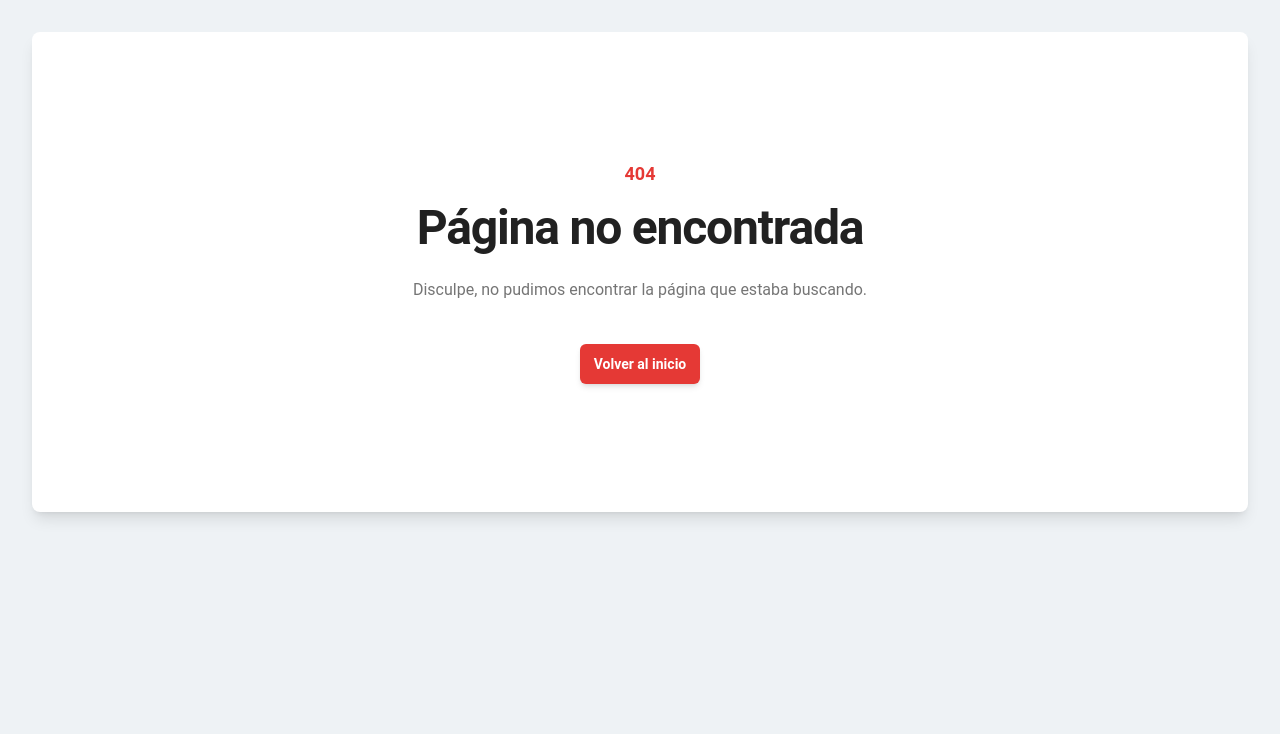
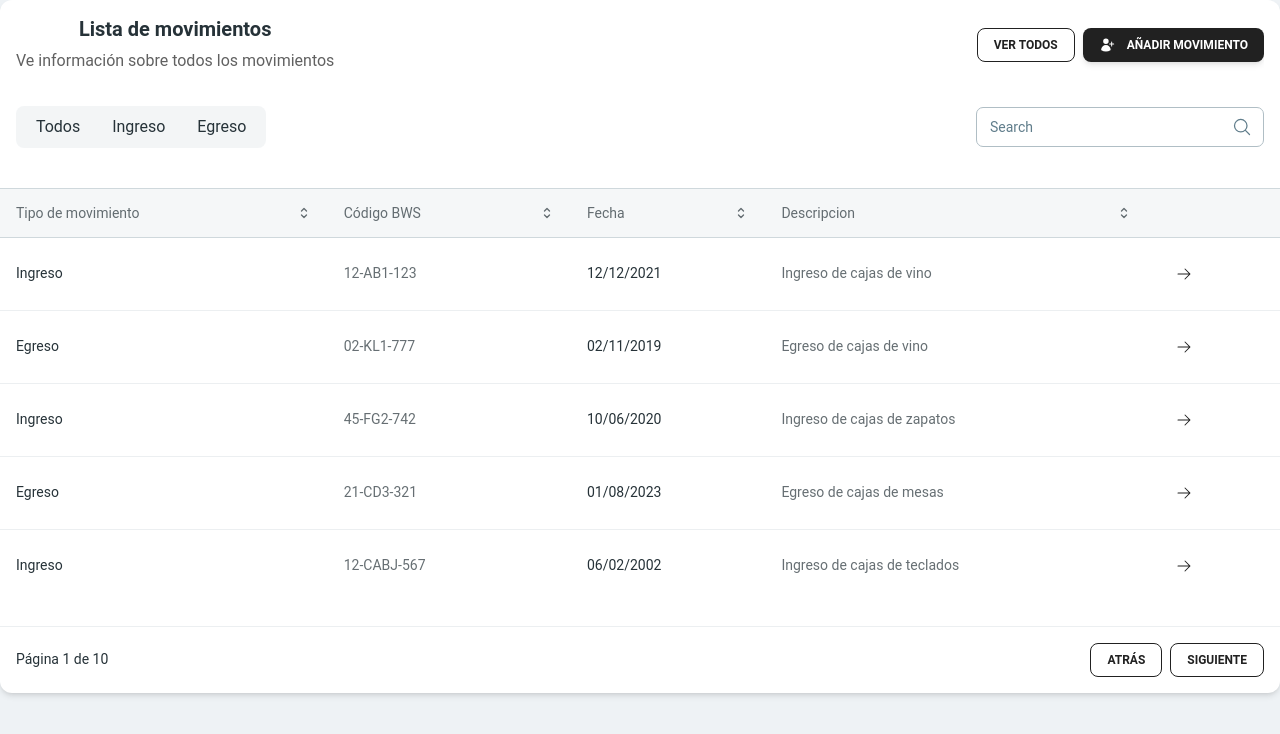
Before and after one commit to PabloSuarezLapalma/react-habProf, a React (Vite) app: page /listarMovimientos in a window 1280 px wide. Before the commit this address had no page. Shown: the top 734 px of the page. Built offline with nearby package versions, Linux system fonts and the light colour scheme.

Commit message:
Comienzo del ListarMovimientos e implementaciones de mejora de rendimiento en el pasaje de rutas

```diff
--- a/src/App.jsx
+++ b/src/App.jsx
@@ -10,6 +10,7 @@ import Home from './pages/Home'
 import Error404 from './pages/Error404'
 import AgregarRack from './pages/AgregarRack'
 import AgregarHangar from './pages/AgregarHangar'
+import ListarMovimientos from './pages/ListarMovimientos'
 
 function App() {
   const [movimientos, setMovimientos] = useState([])
@@ -34,6 +35,7 @@ function App() {
         <Route path="/agregarHangar" element={<AgregarHangar
         setHangar={setHangar}
         hangar={hangar}/>}/>
+        <Route path="/listarMovimientos" element={<ListarMovimientos/>}/>
         <Route path='*' element={<Error404/>}/>
       </Routes>
       </BrowserRouter>
--- a/src/pages/Error404.jsx
+++ b/src/pages/Error404.jsx
@@ -1,3 +1,5 @@
+import React from "react"
+import { Link } from "react-router-dom"
 export default function Error404() {
     return (
       <>
@@ -8,12 +10,12 @@ export default function Error404() {
             <h1 className="mt-4 text-3xl font-bold tracking-tight text-gray-900 sm:text-5xl">Página no encontrada</h1>
             <p className="mt-6 text-base leading-7 text-gray-600">Disculpe, no pudimos encontrar la página que estaba buscando.</p>
             <div className="mt-10 flex items-center justify-center gap-x-6">
-              <a
-                href="/Home"
+              <Link
+                to="/Home"
                 className="rounded-md bg-red-600 px-3.5 py-2.5 text-sm font-semibold text-white shadow-md hover:bg-red-500 focus-visible:outline focus-visible:outline-2 focus-visible:outline-offset-2 focus-visible:outline-indigo-600"
               >
                 Volver al inicio
-              </a>
+              </Link>
             </div>
           </div>
         </main>
--- a/src/pages/ListarMovimientos.jsx
+++ b/src/pages/ListarMovimientos.jsx
@@ -2,7 +2,7 @@ import {
     MagnifyingGlassIcon,
     ChevronUpDownIcon,
   } from "@heroicons/react/24/outline";
-  import { PencilIcon, UserPlusIcon } from "@heroicons/react/24/solid";
+  import { PencilIcon, UserPlusIcon, ArrowRightIcon} from "@heroicons/react/24/solid";
   import {
     Card,
     CardHeader,
@@ -19,91 +19,76 @@ import {
     IconButton,
     Tooltip,
   } from "@material-tailwind/react";
-
+import { Link } from "react-router-dom";
   const TABS = [
     {
-      label: "All",
-      value: "all",
+      label: "Todos",
+      value: "todos",
     },
     {
-      label: "Monitored",
-      value: "monitored",
+      label: "Ingreso",
+      value: "ingreso",
     },
     {
-      label: "Unmonitored",
-      value: "unmonitored",
+      label: "Egreso",
+      value: "egreso",
     },
   ];
 
-  const TABLE_HEAD = ["Member", "Function", "Status", "Employed", ""];
+  const TABLE_HEAD = ["Tipo de movimiento", "Código BWS", "Fecha", "Descripcion", ""];
 
   const TABLE_ROWS = [
     {
-      img: "https://demos.creative-tim.com/test/corporate-ui-dashboard/assets/img/team-3.jpg",
-      name: "John Michael",
-      email: "john@creative-tim.com",
-      job: "Manager",
-      org: "Organization",
-      online: true,
-      date: "23/04/18",
+      tipo:"Ingreso",
+      codigo:"12-AB1-123",
+      fecha:"12/12/2021",
+      descripcion:"Ingreso de cajas de vino",
     },
     {
-      img: "https://demos.creative-tim.com/test/corporate-ui-dashboard/assets/img/team-2.jpg",
-      name: "Alexa Liras",
-      email: "alexa@creative-tim.com",
-      job: "Programator",
-      org: "Developer",
-      online: false,
-      date: "23/04/18",
+      tipo:"Egreso",
+      codigo:"02-KL1-777",
+      fecha:"02/11/2019",
+      descripcion:"Egreso de cajas de vino",
     },
     {
-      img: "https://demos.creative-tim.com/test/corporate-ui-dashboard/assets/img/team-1.jpg",
-      name: "Laurent Perrier",
-      email: "laurent@creative-tim.com",
-      job: "Executive",
-      org: "Projects",
-      online: false,
-      date: "19/09/17",
+      tipo:"Ingreso",
+      codigo:"45-FG2-742",
+      fecha:"10/06/2020",
+      descripcion:"Ingreso de cajas de zapatos",
     },
     {
-      img: "https://demos.creative-tim.com/test/corporate-ui-dashboard/assets/img/team-4.jpg",
-      name: "Michael Levi",
-      email: "michael@creative-tim.com",
-      job: "Programator",
-      org: "Developer",
-      online: true,
-      date: "24/12/08",
+      tipo:"Egreso",
+      codigo:"21-CD3-321",
+      fecha:"01/08/2023",
+      descripcion:"Egreso de cajas de mesas",
     },
     {
-      img: "https://demos.creative-tim.com/test/corporate-ui-dashboard/assets/img/team-5.jpg",
-      name: "Richard Gran",
-      email: "richard@creative-tim.com",
-      job: "Manager",
-      org: "Executive",
-      online: false,
-      date: "04/10/21",
+      tipo:"Ingreso",
+      codigo:"12-CABJ-567",
+      fecha:"06/02/2002",
+      descripcion:"Ingreso de cajas de teclados",
     },
   ];
 
-  export function SortableTable() {
+  export default function SortableTable() {
     return (
       <Card className="h-full w-full">
         <CardHeader floated={false} shadow={false} className="rounded-none">
           <div className="mb-8 flex items-center justify-between gap-8">
             <div>
               <Typography variant="h5" color="blue-gray">
-                Members list
+                Lista de movimientos
               </Typography>
               <Typography color="gray" className="mt-1 font-normal">
-                See information about all members
+                Ve información sobre todos los movimientos
               </Typography>
             </div>
             <div className="flex shrink-0 flex-col gap-2 sm:flex-row">
               <Button variant="outlined" size="sm">
-                view all
+                Ver todos
               </Button>
               <Button className="flex items-center gap-3" size="sm">
-                <UserPlusIcon strokeWidth={2} className="h-4 w-4" /> Add member
+                <UserPlusIcon strokeWidth={2} className="h-4 w-4" /> Añadir movimiento
               </Button>
             </div>
           </div>
@@ -150,31 +135,36 @@ import {
             </thead>
             <tbody>
               {TABLE_ROWS.map(
-                ({ img, name, email, job, org, online, date }, index) => {
+                ({ tipo,codigo,fecha,descripcion }, index) => {
                   const isLast = index === TABLE_ROWS.length - 1;
                   const classes = isLast
                     ? "p-4"
                     : "p-4 border-b border-blue-gray-50";
 
                   return (
-                    <tr key={name}>
+                    <tr key={codigo}>
                       <td className={classes}>
                         <div className="flex items-center gap-3">
-                          <Avatar src={img} alt={name} size="sm" />
                           <div className="flex flex-col">
                             <Typography
                               variant="small"
                               color="blue-gray"
                               className="font-normal"
                             >
-                              {name}
+                              {tipo}
                             </Typography>
+                          </div>
+                        </div>
+                      </td>
+                      <td className={classes}>
+                        <div className="flex items-center gap-3">
+                          <div className="flex flex-col">
                             <Typography
                               variant="small"
                               color="blue-gray"
                               className="font-normal opacity-70"
                             >
-                              {email}
+                              {codigo}
                             </Typography>
                           </div>
                         </div>
@@ -186,41 +176,28 @@ import {
                             color="blue-gray"
                             className="font-normal"
                           >
-                            {job}
+                            {fecha}
                           </Typography>
+                        </div>
+                      </td>
+                      <td className={classes}>
+                        <div className="flex flex-col">
                           <Typography
                             variant="small"
                             color="blue-gray"
                             className="font-normal opacity-70"
                           >
-                            {org}
+                            {descripcion}
                           </Typography>
                         </div>
                       </td>
                       <td className={classes}>
-                        <div className="w-max">
-                          <Chip
-                            variant="ghost"
-                            size="sm"
-                            value={online ? "online" : "offline"}
-                            color={online ? "green" : "blue-gray"}
-                          />
-                        </div>
-                      </td>
-                      <td className={classes}>
-                        <Typography
-                          variant="small"
-                          color="blue-gray"
-                          className="font-normal"
-                        >
-                          {date}
-                        </Typography>
-                      </td>
-                      <td className={classes}>
-                        <Tooltip content="Edit User">
-                          <IconButton variant="text">
-                            <PencilIcon className="h-4 w-4" />
+                        <Tooltip content="Ver inormación detallada">
+                          <Link to="/descripcionMovimiento">
+                          <IconButton variant="text" >
+                            <ArrowRightIcon className="h-4 w-4" />
                           </IconButton>
+                          </Link>
                         </Tooltip>
                       </td>
                     </tr>
@@ -232,14 +209,14 @@ import {
         </CardBody>
         <CardFooter className="flex items-center justify-between border-t border-blue-gray-50 p-4">
           <Typography variant="small" color="blue-gray" className="font-normal">
-            Page 1 of 10
+            Página 1 de 10
           </Typography>
           <div className="flex gap-2">
             <Button variant="outlined" size="sm">
-              Previous
+              Atrás
             </Button>
             <Button variant="outlined" size="sm">
-              Next
+              Siguiente
             </Button>
           </div>
         </CardFooter>
```
Also changed, not shown: src/pages/Home.jsx (+25 -24 lines).
